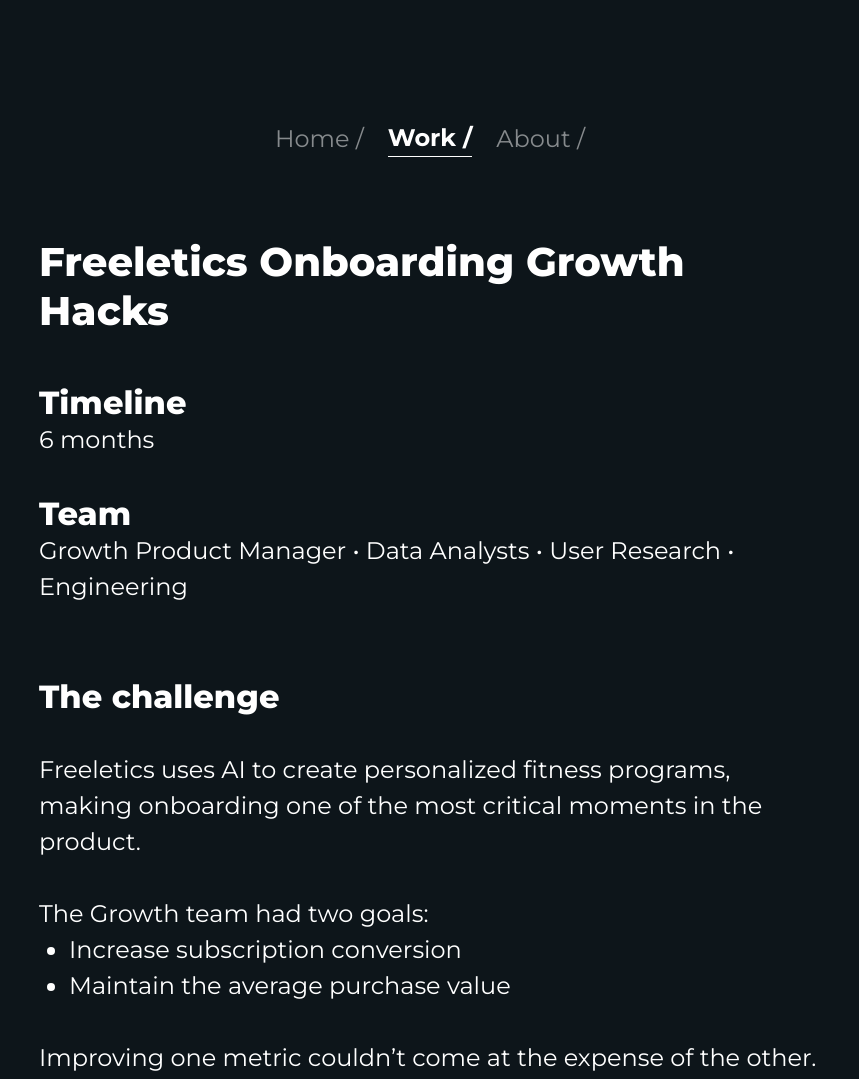
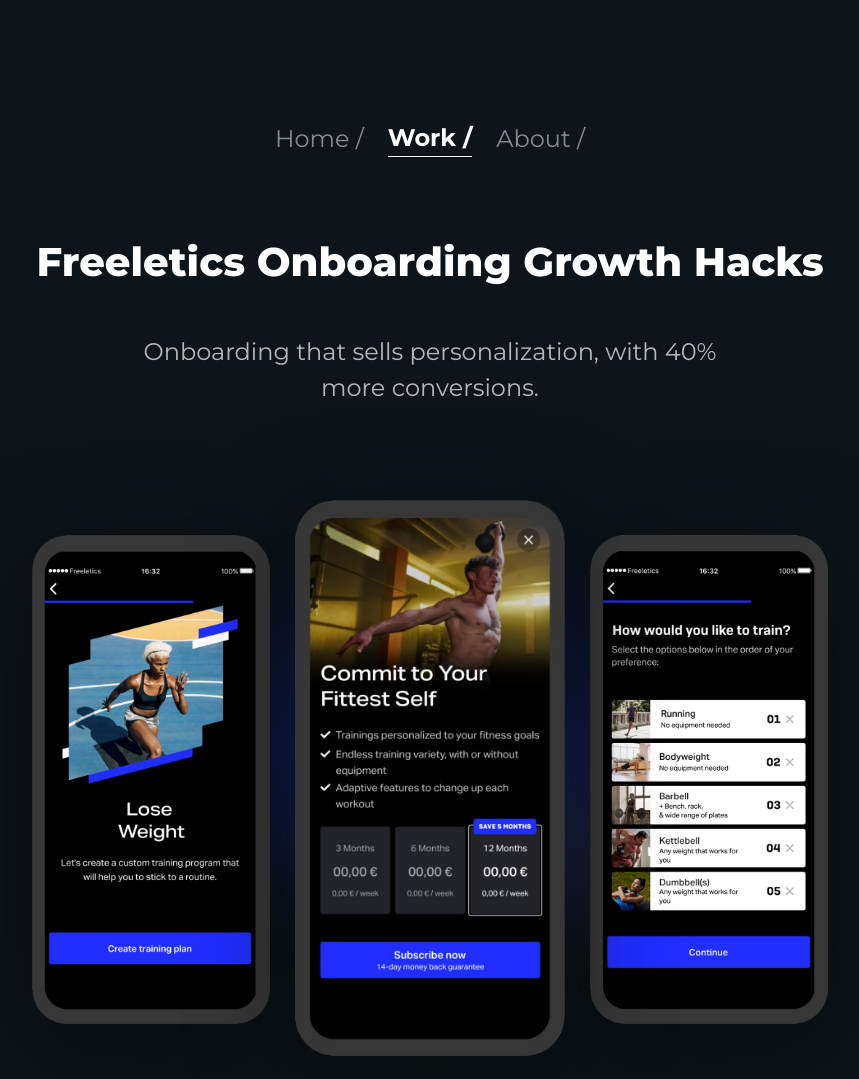
Before and after one commit to viniciuskrause/viniciuskrause, a plain HTML site: page freeletics.html in a window 1280 px wide. Shown: the top 1079 px of the page, without its empty margins (210-1069 px from the left). Drawn offline with Linux system fonts and the light colour scheme.

Commit message:
Add UI hero sections to three case studies
Each case now opens with its title, a one-line subtitle and three final
UI screens side by side: Visa theming (Aries app), Visa Accept and
Freeletics onboarding. Screens are cropped from the existing gallery
images; glow color is set per case.

Co-Authored-By: Claude Opus 5.5 <noreply@anthropic.com>

```diff
--- a/freeletics.html
+++ b/freeletics.html
@@ -19,8 +19,17 @@
       <a href="about.html">About /</a>
     </nav>
 
+    <header class="case-hero case-hero--freeletics">
+      <h1 class="title-2 case-title">Freeletics Onboarding Growth Hacks</h1>
+      <p class="body case-hero-lead">Onboarding that sells personalization, with 40% more conversions.</p>
+      <div class="case-hero-stage">
+        <img class="case-hero-phone--side" src="assets/freeletics/hero-goal.png" width="658" height="1352" alt="Onboarding goal screen: Lose Weight, with a Create training plan button">
+        <img class="case-hero-phone--main" src="assets/freeletics/hero-paywall.png" width="658" height="1352" fetchpriority="high" alt="Paywall: Commit to Your Fittest Self, with 3, 6 and 12 month plans">
+        <img class="case-hero-phone--side" src="assets/freeletics/hero-train.png" width="652" height="1339" alt="Onboarding question: How would you like to train, with ranked training options">
+      </div>
+    </header>
+
     <article class="case-article">
-      <h1 class="title-2 case-title">Freeletics Onboarding Growth Hacks</h1>
 
       <div class="case-body body">
         <dl class="case-meta">
--- a/styles.css
+++ b/styles.css
@@ -357,6 +357,59 @@ img { display: block; max-width: 100%; }
 .case-article { max-width: calc(782px + 2 * var(--page-pad-x)); gap: var(--space-heading); }
 .case-title { max-width: 660px; }
 
+/* Case hero: title over the final UI screens, side by side */
+.case-hero {
+  width: 100%;
+  max-width: 1440px;
+  margin: 0 auto;
+  padding-inline: var(--page-pad-x);
+  display: flex;
+  flex-direction: column;
+  align-items: center;
+  gap: var(--space-heading);
+  text-align: center;
+}
+.case-hero .case-title { max-width: 820px; }
+.case-hero-lead { max-width: 640px; color: rgba(255, 255, 255, 0.7); }
+.case-hero-stage {
+  position: relative;
+  width: 100%;
+  max-width: 820px;
+  gap: 3%;
+  margin-top: calc(var(--space-group) - var(--space-heading));
+  padding: clamp(16px, 3vw, 40px) 0 0;
+  display: flex;
+  justify-content: center;
+  align-items: flex-end;
+  isolation: isolate;
+}
+/* Aries brand glow behind the phones */
+.case-hero-stage::before {
+  content: "";
+  position: absolute;
+  inset: 0 0 12%;
+  z-index: -1;
+  background:
+    radial-gradient(ellipse 50% 60% at 50% 55%, var(--hero-glow, rgba(31, 181, 160, 0.6)), transparent 70%),
+    radial-gradient(ellipse 35% 40% at 72% 72%, var(--hero-glow-2, rgba(255, 99, 25, 0.25)), transparent 70%);
+  filter: blur(20px);
+}
+.case-hero-stage img {
+  height: auto;
+  filter: drop-shadow(0 24px 48px rgba(0, 0, 0, 0.55));
+}
+.case-hero-phone--side { width: 29%; margin-bottom: 4%; }
+.case-hero-phone--main { position: relative; z-index: 1; width: 33%; }
+/* Glow colors per case */
+.case-hero--visa { --hero-glow: rgba(20, 52, 203, 0.65); --hero-glow-2: rgba(145, 191, 245, 0.2); }
+.case-hero--freeletics { --hero-glow: rgba(40, 60, 255, 0.5); --hero-glow-2: rgba(255, 255, 255, 0.08); }
+/* Small screens: the stage runs edge to edge so the screens stay readable */
+@media (max-width: 640px) {
+  .case-hero-stage { width: calc(100% + 2 * var(--page-pad-x)); max-width: none; margin-inline: calc(-1 * var(--page-pad-x)); padding-inline: 12px; }
+  .case-hero-phone--side { width: 30%; }
+  .case-hero-phone--main { width: 34%; }
+}
+
 /* Article rhythm in line units: one blank line between paragraphs, two between sections */
 .case-body { display: flex; flex-direction: column; gap: 3em; }
 .case-body section { display: flex; flex-direction: column; gap: 1.5em; }
```
Also changed, not shown: visa-accept.html (+10 -1 lines), visa-brands.html (+10 -1 lines), assets/freeletics/hero-goal.png (added), assets/freeletics/hero-paywall.png (added), assets/freeletics/hero-train.png (added), assets/visa-accept/hero-home.png (added), assets/visa-accept/hero-sales.png (added), assets/visa-accept/hero-tap.png (added), assets/visa-brands/hero-account.png (added), assets/visa-brands/hero-home.png (added), assets/visa-brands/hero-send.png (added).
